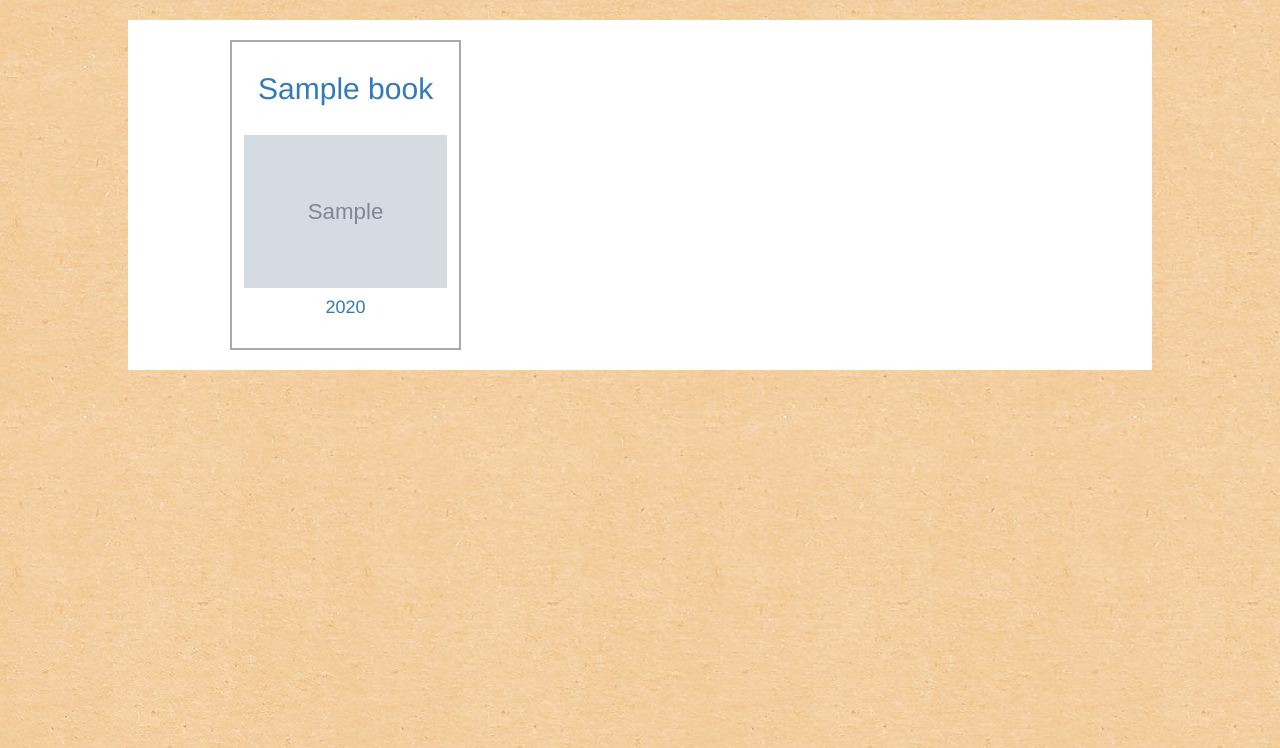
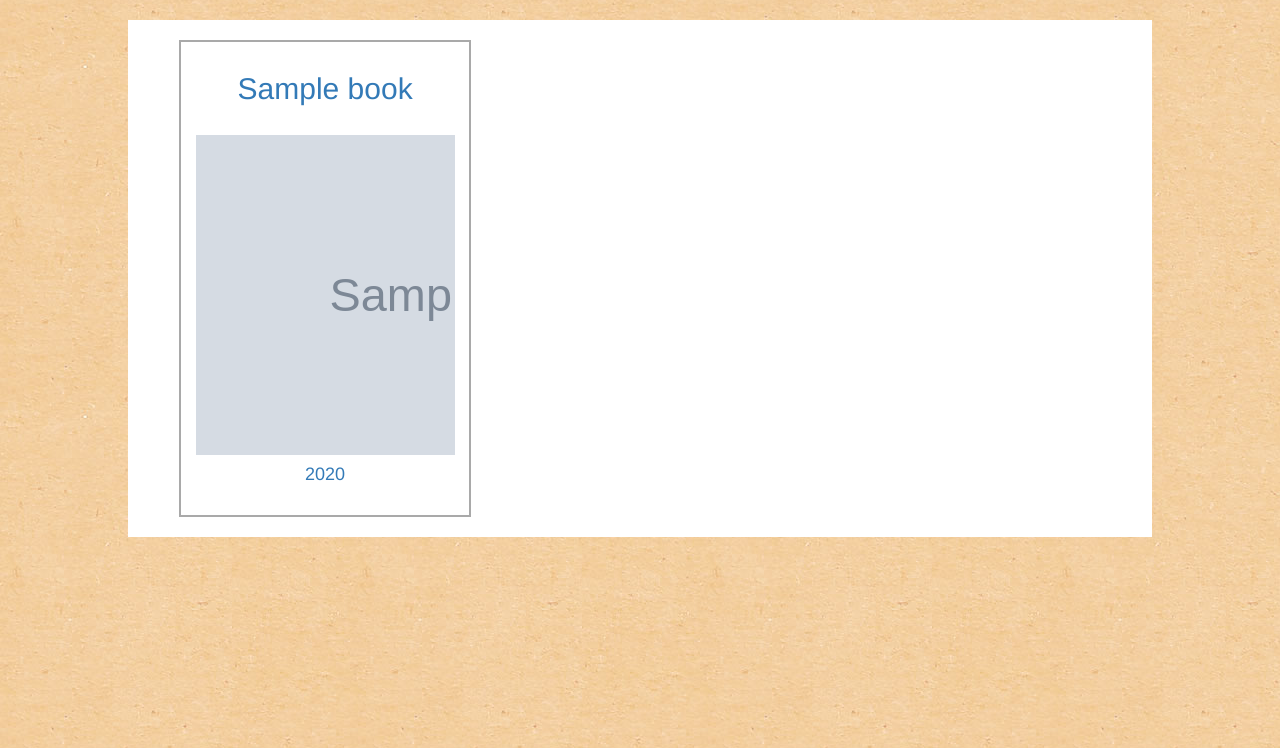
Before and after one commit to Ormr/BooksWorld, a Django app: page /books/all_books/ in a window 1280 px wide. Shown: the part 52-800 px from the top of the page. Run offline with Django 3.2, Linux system fonts and the light colour scheme; tables that the repository leaves empty hold one stand-in row (values such as "Sample post"); grey boxes marked "Sample" are stand-in pictures; some libraries are stand-ins or nearby versions.

Commit message:
Update style.css

```diff
--- a/books/static/books/css/style.css
+++ b/books/static/books/css/style.css
@@ -111,8 +111,8 @@ hr {
 }
 
 .books .form {
-	width: 25%;
-	margin-right: 5%;
+	width: 30%;
+	margin-right: 20px;
 	margin-bottom: 20px;
 	clear: right;
 	float: left;
@@ -125,14 +125,15 @@ hr {
 	overflow: hidden;
 	margin: 0 auto;
 	width: 90%;
+	height: 320px;
 	/*border: 2px dashed red;*/
 }
 
 .books .book-image {
-	display: inline-block;
+	display: block;
 	margin: 0 auto;
 	text-align: center;
-	width: 100%;
+	height: 100%;
 }
 
 .line-break {
@@ -143,7 +144,7 @@ hr {
 
 .layout-positioner {
 	margin: auto;
-	padding-left: 10%;
+	padding-left: 5%;
 	/*border: 2px dashed red;*/
 }
 
```
Lines whose indentation alone changed are shown as unchanged.
